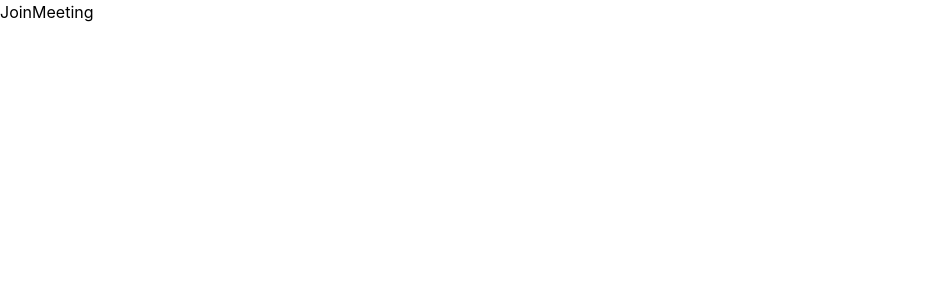
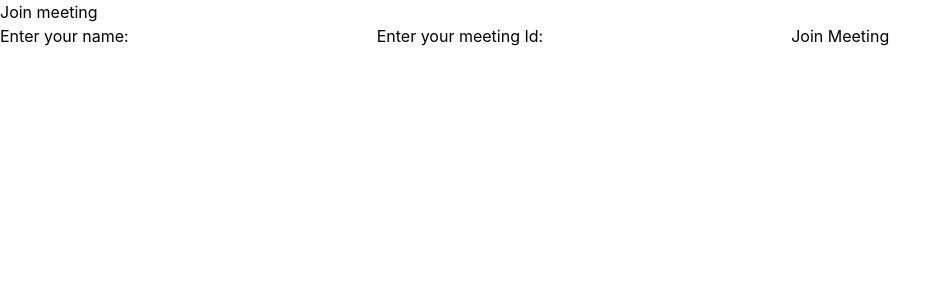
Before and after one commit to Siddhesh-Agare/MeetRoom, a React app in the folder frontend/: page /join in a window 1280 px wide. Shown: the top 300 px of the page, without its empty margins (0-952 px from the left). Built offline with nearby package versions, Linux system fonts and the light colour scheme; the HTML template or start-up script is replaced by a standard one.

Commit message:
feat: enhance meeting functionality with validation and improved navigation

```diff
--- a/frontend/src/App.jsx
+++ b/frontend/src/App.jsx
@@ -1,14 +1,17 @@
 import React from 'react'
 import { BrowserRouter, Routes, Route } from 'react-router-dom'
+import {Toaster} from 'react-hot-toast'
 import Home from './pages/home'
 import CreateMeeting from './pages/CreateMeeting'
 import JoinMeeting from './pages/JoinMeeting'
 import MeetingRoom from './pages/MeetingRoom'
 
+
 const App = () => {
   return (
     <div>
       <BrowserRouter>
+      <Toaster/>
       <Routes>
         <Route path="/" element={<Home/>}/>
         <Route path='/create' element={<CreateMeeting/>}/>
--- a/frontend/src/pages/CreateMeeting.jsx
+++ b/frontend/src/pages/CreateMeeting.jsx
@@ -8,11 +8,19 @@ const CreateMeeting = () => {
   const navigate = useNavigate();
   const handleCreateMeeting = async(e)=>{
     e.preventDefault()
+     if (!name.trim()) {
+    toast.error("Please enter your name");
+    return;
+  }
    try {
     const response = await axios.post("http://localhost:5000/api/create",
       {name})
 
-      navigate(`/meeting/${response.data.meetingId}`);
+      navigate(`/meeting/${response.data.meetingId}`,{
+        state:{
+          name: response.data.hostName
+        }
+      });
 
 
 
@@ -20,7 +28,10 @@ const CreateMeeting = () => {
 
 
    } catch (error) {
-      toast.error(error.response?.data?.message)
+     const message =
+        error.response?.data?.message || "Something went wrong";
+
+      toast.error(message);
    }
   }
   return (
--- a/frontend/src/pages/JoinMeeting.jsx
+++ b/frontend/src/pages/JoinMeeting.jsx
@@ -1,9 +1,46 @@
-import React from 'react'
+import React, { useState } from 'react'
+import toast from 'react-hot-toast';
+import { useNavigate } from 'react-router-dom';
 
 const JoinMeeting = () => {
+  const [name, setName] = useState("");
+  const [meetingId, setMeetingId] = useState("")
+  const navigate = useNavigate();
+
+  const handleJoinMeeting = (e)=>{
+    e.preventDefault()
+
+    if (!name.trim()) {
+    toast.error("Please enter your name");
+    return;
+    }
+
+    if (!meetingId.trim()) {
+    toast.error("Please enter your Meeting ID");
+    return;
+    }
+
+    navigate(`/meeting/${meetingId.trim()}`,{
+      state:{
+        name: name.trim()
+      }
+    })
+
+  }
   return (
     <div>
-      JoinMeeting
+      <form action="" onSubmit={handleJoinMeeting}>
+        <h1>Join meeting</h1>
+        Enter your name:
+        <input onChange={(e)=>{
+          setName(e.target.value)
+        }} type="text" value={name} />
+         Enter your meeting Id:
+        <input onChange={(e)=>{
+          setMeetingId(e.target.value)
+        }} type="text" value={meetingId} />
+        <button>Join Meeting</button>
+      </form>
     </div>
   )
 }
--- a/frontend/src/pages/MeetingRoom.jsx
+++ b/frontend/src/pages/MeetingRoom.jsx
@@ -1,9 +1,16 @@
 import React from 'react'
+import { useLocation, useParams } from "react-router-dom";
 
 const MeetingRoom = () => {
+  const {meetingId} = useParams();
+  const location = useLocation();
+
+  const name = location.state?.name
+
   return (
     <div>
-      MeetingRoom
+      <h1>Meeting Id: {meetingId}</h1>
+      <h2>Host Name: {name}</h2>
     </div>
   )
 }
```
Also changed, not shown: 1 other file (tests, documents, lock files or other folders).
